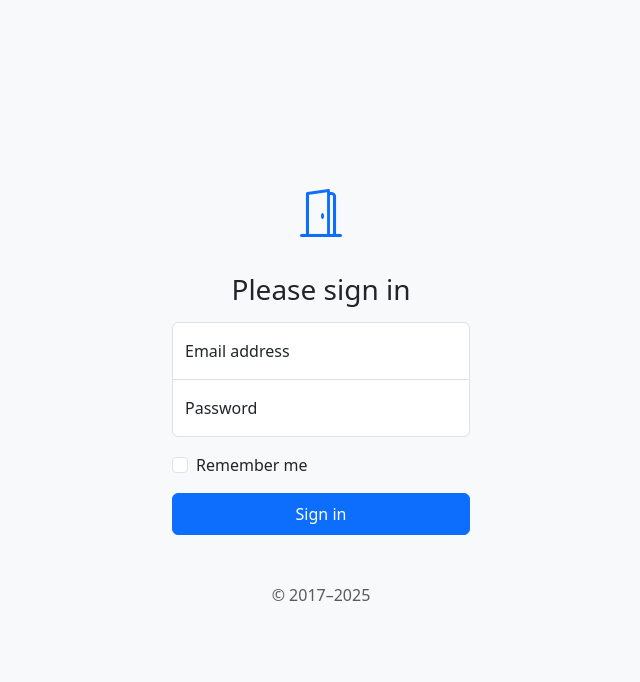
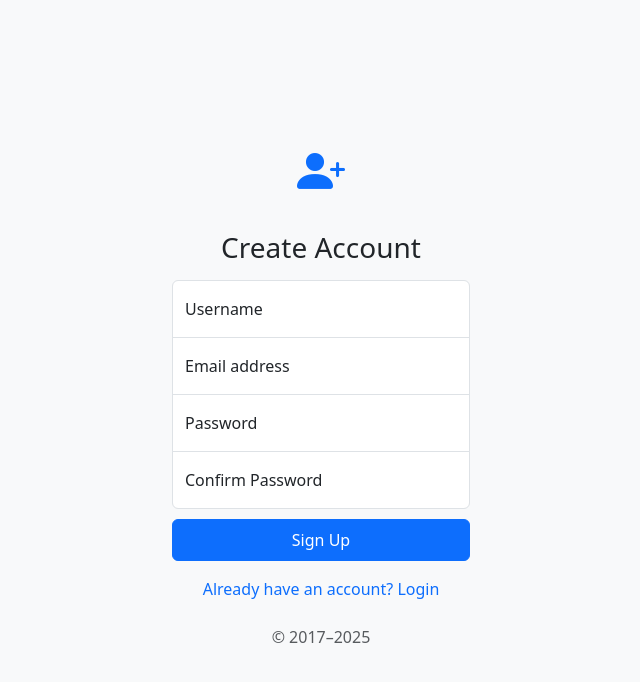
Before and after one commit to kvlvskyyy/slaptop, a Flask app: template templates/signup.html in a window 1280 px wide. Shown: the top 682 px of the page, without its empty margins (319-959 px from the left). Run offline with Flask 3, Linux system fonts and the light colour scheme; the template is opened without the code that fills it, so the values that code supplies are empty.

Commit message:
edited signup page

```diff
--- a/templates/signup.html
+++ b/templates/signup.html
@@ -3,7 +3,7 @@
 <head>
     <meta charset="UTF-8">
     <meta name="viewport" content="width=device-width, initial-scale=1.0">
-    <title>Sign In</title>
+    <title>Sign Up</title>
 
     <link href="https://cdn.jsdelivr.net/npm/bootstrap@5.3.3/dist/css/bootstrap.min.css" rel="stylesheet">
     <link rel="stylesheet" href="https://cdn.jsdelivr.net/npm/bootstrap-icons@1.11.3/font/bootstrap-icons.min.css">
@@ -22,13 +22,29 @@
             z-index: 2;
         }
 
-        .form-signin input[type="email"] {
+        /* STYLING FOR THE INPUT STACK */
+
+        /* 1. Username (Top) */
+        #floatingUsername {
             margin-bottom: -1px;
             border-bottom-right-radius: 0;
             border-bottom-left-radius: 0;
         }
 
-        .form-signin input[type="password"] {
+        /* 2. Email (Middle) */
+        #floatingEmail {
+            margin-bottom: -1px;
+            border-radius: 0;
+        }
+
+        /* 3. Password (Middle) */
+        #floatingPassword {
+            margin-bottom: -1px;
+            border-radius: 0;
+        }
+
+        /* 4. Confirm Password (Bottom) */
+        #floatingConfirmPassword {
             margin-bottom: 10px;
             border-top-left-radius: 0;
             border-top-right-radius: 0;
@@ -40,29 +56,38 @@
     <main class="form-signin w-100 m-auto">
         <form>
             <div class="text-center mb-4">
-                <i class="bi bi-door-open text-primary" style="font-size: 3rem;"></i>
+                <i class="bi bi-person-plus-fill text-primary" style="font-size: 3rem;"></i>
             </div>
 
-            <h1 class="h3 mb-3 fw-normal text-center">Please sign in</h1>
+            <h1 class="h3 mb-3 fw-normal text-center">Create Account</h1>
 
             <div class="form-floating">
-                <input type="email" class="form-control" id="floatingInput" placeholder="name@example.com">
-                <label for="floatingInput">Email address</label>
+                <input type="text" class="form-control" id="floatingUsername" placeholder="Username">
+                <label for="floatingUsername">Username</label>
             </div>
+
+            <div class="form-floating">
+                <input type="email" class="form-control" id="floatingEmail" placeholder="name@example.com">
+                <label for="floatingEmail">Email address</label>
+            </div>
+
             <div class="form-floating">
                 <input type="password" class="form-control" id="floatingPassword" placeholder="Password">
                 <label for="floatingPassword">Password</label>
             </div>
 
-            <div class="form-check text-start my-3">
-                <input class="form-check-input" type="checkbox" value="remember-me" id="checkDefault">
-                <label class="form-check-label" for="checkDefault">
-                    Remember me
-                </label>
+            <div class="form-floating">
+                <input type="password" class="form-control" id="floatingConfirmPassword" placeholder="Confirm Password">
+                <label for="floatingConfirmPassword">Confirm Password</label>
             </div>
 
-            <button class="btn btn-primary w-100 py-2" type="submit">Sign in</button>
-            <p class="mt-5 mb-3 text-body-secondary text-center">© 2017–2025</p>
+            <button class="btn btn-primary w-100 py-2" type="submit">Sign Up</button>
+
+            <div class="text-center mt-3">
+                <a href="#" class="text-decoration-none">Already have an account? Login</a>
+            </div>
+
+            <p class="mt-4 mb-3 text-body-secondary text-center">© 2017–2025</p>
         </form>
     </main>
 
```
